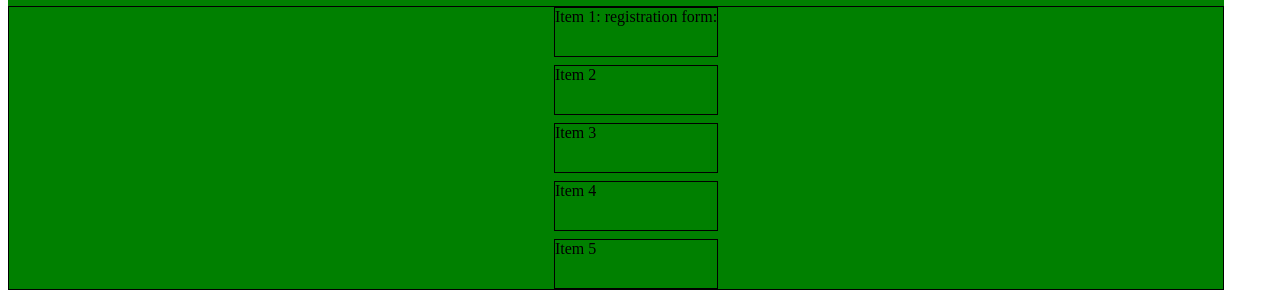
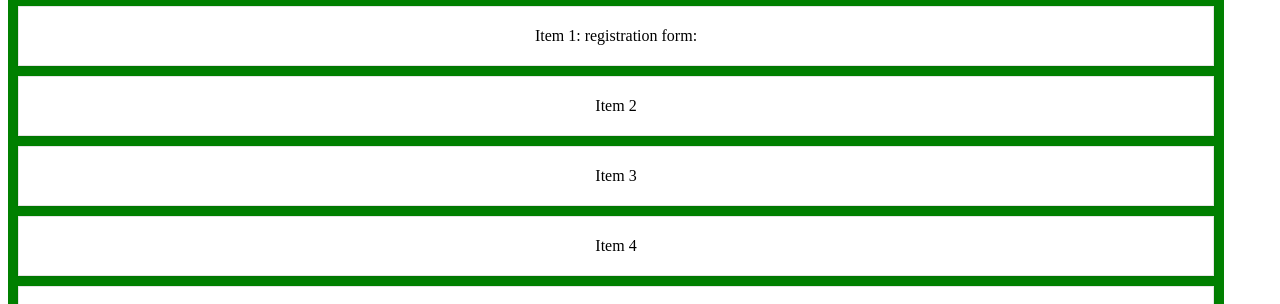
Before and after one commit to SchoolOfCode/bc15-w8-project-front-end-elevensies, a plain HTML site: page index.html in a window 1280 px wide. Shown: the part 147-451 px from the top of the page. Drawn offline with Linux system fonts and the light colour scheme.

Commit message:
New Branch made + body styling started

```diff
--- a/styles.css
+++ b/styles.css
@@ -11,26 +11,26 @@ body {
   justify-content: center;
 }
 
-/* Remove the bullet points from the list */
-.projects-list > li {
-  list-style-type: none;
-}
-
-/* Create a grid for all of the list items  */
 .projects-list {
-  display: grid;
-  grid-template-rows: repeat(5, 3fr);
-  border: 1px solid black;
-  align-items: center;
-  gap: 0.5rem;
-  justify-content: center;
-  /* position: relative;
-  left: -1rem; */
+  list-style: none;
+  /* Remove default list styles */
+  padding: 0;
+  /* Remove default padding for the list */
 }
 
 .list-item {
-  border: 1px solid black;
-  height: 3rem;
+  background-color: white;
+  /* Set background color for list items */
+  border: 1px solid #0000001a;
+  /* Faint black border */
+  box-shadow: 0px 2px 4px 0px rgba(0, 0, 0, 0.1);
+  /* Faint shadow */
+  margin: 10px;
+  /* Add margin around list items */
+  padding: 20px;
+  /* Add padding inside list items */
+  text-align: center;
+  /* Center text inside list items */
 }
 
 /* Logo selector is a grid which contains both the compass and text */
@@ -41,10 +41,12 @@ body {
   justify-content: center;
   grid-template-columns: auto auto;
 }
+
 /* Compass Selector is the compass image itself within the header  */
 .compass-logo {
   max-width: 45px;
 }
+
 /* Text-logo selector is the text within the header displaying "soc projecthub" */
 .text-logo {
   justify-content: center;
```
